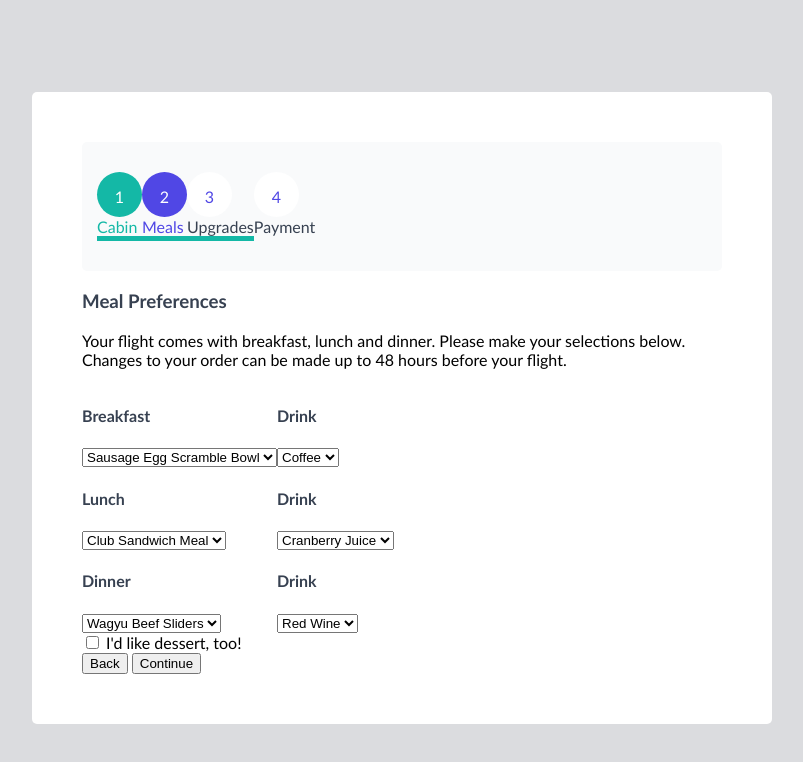
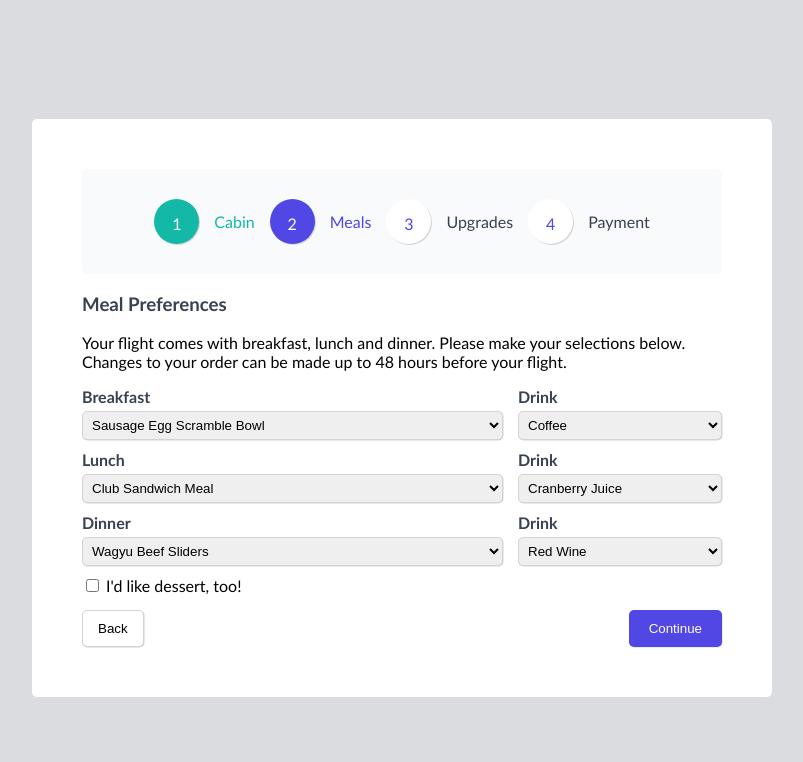
Before and after one commit to AxcelEspinal-Ksquare/Markup-III---Stepper, a plain HTML site: page index.html in a window 1280 px wide. Shown: the whole page, without its empty margins (246-1049 px from the left). Drawn offline with Linux system fonts and the light colour scheme.

Commit message:
added flex grow property

```diff
--- a/index.html
+++ b/index.html
@@ -10,33 +10,25 @@
 <body>
     <div class="jumbo">
         <nav class="stepper">
-            <div class="step">
                 <div class="index prev">1</div>
                 <div class="prev-title">
                     Cabin
                 </div>
                 <div class="next"></div>
-            </div>
-            <div class="step">
                 <div class="index curr">2</div>
                 <div class="curr-title">
                     Meals
                 </div>
                 <div class="next"></div>
-            </div>
-            <div class="step">
                 <div class="index">3</div>
                 <div class="title">
                     Upgrades
                 </div>
                 <div class="next"></div>
-            </div>
-            <div class="step">
                 <div class="index">4</div>
                 <div class="title">
                     Payment
                 </div>
-            </div>
         </nav>
         <section class="main">
             <div class="top">
@@ -46,21 +38,21 @@
                 </p>
             </div>
             <form action="">
-                <div class="row">
+                <div class="row1">
                     <div>
-                        <label for="breakfast"><h4>Breakfast</h4></label>
+                        <label for="breakfast"><strong>Breakfast</strong></label>
                     </div>
                     <select name="breakfast" id="breakfast">
                         <option value="ss">Sausage Egg Scramble Bowl</option>
                     </select>
                     <div>
-                        <label for="lunch"><h4>Lunch</h4></label>
+                        <label for="lunch"><strong>Lunch</strong></label>
                     </div>
                     <select name="lunch" id="lunch">
                         <option value="ln">Club Sandwich Meal</option>
                     </select>
                     <div>
-                        <label for="dinner"><h4>Dinner</h4></label>
+                        <label for="dinner"><strong>Dinner</strong></label>
                     </div>
                     <select name="dinner" id="dinner">
                         <option value="dn">Wagyu Beef Sliders</option>
@@ -69,30 +61,30 @@
                         <input type="checkbox" name="dessert" id="dessert"> I'd like dessert, too!
                     </div>
                 </div>
-                <div class="row">
+                <div class="row2">
                     <div>
-                        <label for="drink"><h4>Drink</h4></label>
+                        <label for="drink"><strong>Drink</strong></label>
                     </div>
                     <select name="drink" id="drink">
                         <option value="dr">Coffee</option>
                     </select>
                     <div>
-                        <label for="drink"><h4>Drink</h4></label>
+                        <label for="drink"><strong>Drink</strong></label>
                     </div>
                     <select name="drink" id="drink">
                         <option value="dr">Cranberry Juice</option>
                     </select>
                     <div>
-                        <label for="drink"><h4>Drink</h4></label>
+                        <label for="drink"><strong>Drink</strong></label>
                     </div>
                     <select name="drink" id="drink">
                         <option value="dr">Red Wine</option>
                     </select>
                 </div>
             </form>
-            <div>
-                <button>Back</button>
-                <button>Continue</button>
+            <div class="buttons">
+                <button class="bck">Back</button>
+                <button class="ctn">Continue</button>
             </div>
         </section>
     </div>
--- a/style.css
+++ b/style.css
@@ -22,6 +22,8 @@ body {
     border-radius: 5px;
     display: flex;
     flex-flow: row nowrap;
+    justify-content: center;
+    align-items: center;
 }
 
 .index {
@@ -32,9 +34,13 @@ body {
     text-align: center;
     background-color: white;
     color: #5047e5;
-    box-shadow: 5px
+    box-shadow: 1px 1px lightgray;
+    margin-right: 15px;
 }
 
+.next {
+    margin-right: 15px;
+}
 .curr {
     background-color: #5047e5;
     color: white;
@@ -53,7 +59,7 @@ body {
     color: #5047e5;
 }
 
-.title, h3, h4 {
+.title, h3, strong {
     color: #374151;
 }
 
@@ -64,4 +70,48 @@ body {
 
 form {
     display: flex;
+    justify-content: space-between;
 }
+
+.buttons {
+    display: flex;
+    justify-content: space-between;
+}
+
+select {
+    margin: 5px 0px 10px 0px;
+    padding: 5px;
+    width: 100%;
+    border: 1px solid lightgrey;
+    border-radius: 5px;
+}
+
+.row1 {
+    flex-grow: .7;
+}
+
+.row2 {
+    flex-grow: .25;
+}
+
+button, select {
+    box-shadow: 0.5px 0.5px lightgray;
+}
+.bck {
+    padding: 10px 15px;
+    background-color: white;
+    border: 1px solid lightgrey;
+    border-radius: 5px;
+}
+
+.ctn {
+    padding: 10px 20px;
+    color: white;
+    background-color: #5047e5;
+    border-radius: 5px;
+    border: none;
+}
+
+button {
+    margin-top: 15px;
+}
```
